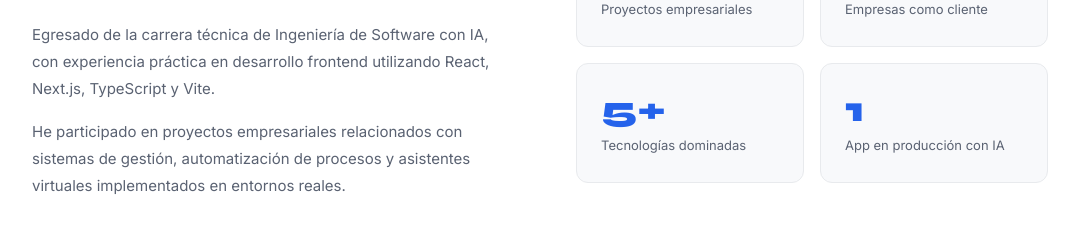
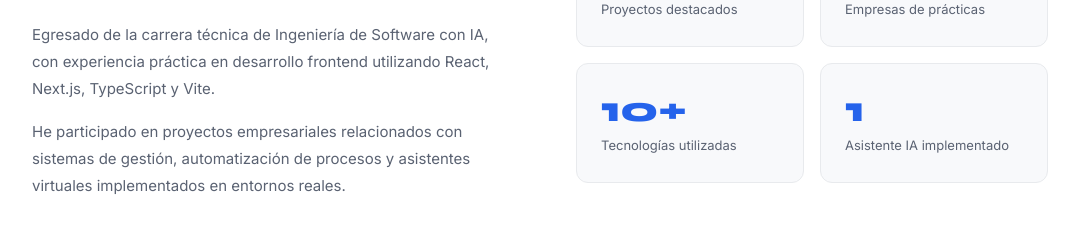
Before and after one commit to PBedon47/portfolio, a Next.js app: page / in a window 1280 px wide. Shown: the part 1091-1317 px from the top of the page, without its empty margins (100-1179 px from the left). Built offline with nearby package versions, Linux system fonts and the light colour scheme.

Commit message:
Actualización de experiencia en portafolio1

```diff
--- a/src/components/About.tsx
+++ b/src/components/About.tsx
@@ -3,10 +3,10 @@
 import { GraduationCap, Rocket, Bot } from 'lucide-react'
 
 const stats = [
-  { value: '3+', label: 'Proyectos empresariales' },
-  { value: '2', label: 'Empresas como cliente' },
-  { value: '5+', label: 'Tecnologías dominadas' },
-  { value: '1', label: 'App en producción con IA' },
+  { value: '3+', label: 'Proyectos destacados' },
+  { value: '2', label: 'Empresas de prácticas' },
+  { value: '10+', label: 'Tecnologías utilizadas' },
+  { value: '1', label: 'Asistente IA implementado' },
 ]
 
 const tags = [
```
